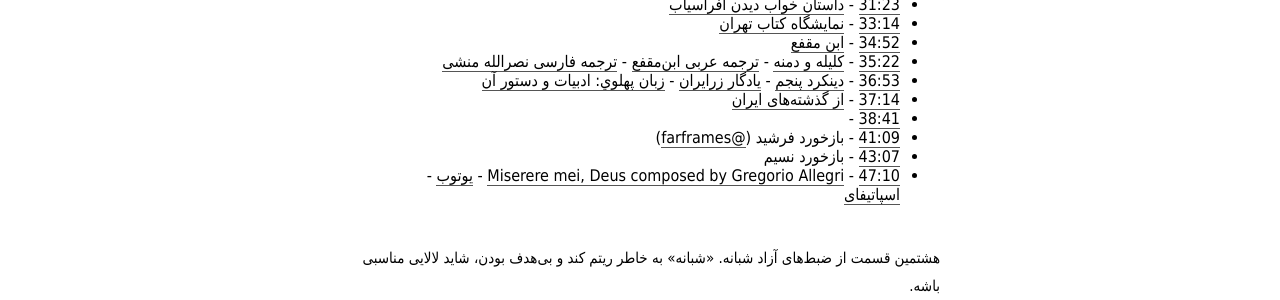
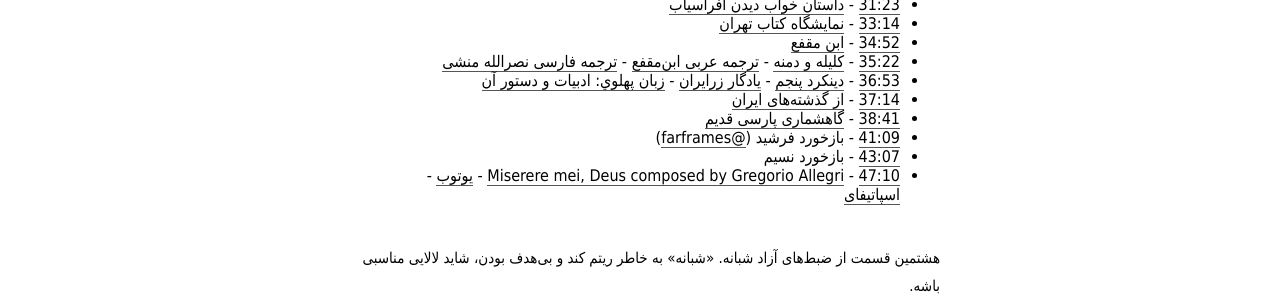
Before and after one commit to mohsend/mehsen.ir, a Jekyll site: the page built from _posts/2019-05-27-shabane-008.md, in a window 1280 px wide and 900 px high, scrolled down 1515 px. Shown: the part 151-451 px from the top of the window. Built offline with Jekyll 4.4.1, drawn with Linux system fonts in a browser that asks for light colours; some web fonts are replaced.

Commit message:
Add missing footnote

```diff
--- a/_posts/2019-05-27-shabane-008.md
+++ b/_posts/2019-05-27-shabane-008.md
@@ -61,7 +61,7 @@ podcast:
 * 35:22 - [کلیله و دمنه](https://fa.wikipedia.org/wiki/%DA%A9%D9%84%DB%8C%D9%84%D9%87_%D9%88_%D8%AF%D9%85%D9%86%D9%87) - [ترجمه عربی ابن‌مقفع]() - [ترجمه فارسی نصرالله منشی](https://fa.wikisource.org/wiki/%DA%A9%D9%84%DB%8C%D9%84%D9%87_%D9%88_%D8%AF%D9%85%D9%86%D9%87)
 * 36:53 - [دینکرد پنجم](https://www.goodreads.com/book/show/24128864) - [یادگار زرایران](https://www.goodreads.com/book/show/25067634) - [زبان پهلوي: ادبيات و دستور آن](https://www.goodreads.com/book/show/8491659)
 * 37:14 - [از گذشته‌های ایران](https://www.goodreads.com/book/show/45285913)
-* 38:41 - [](https://fa.wikipedia.org/wiki/%DA%AF%D8%A7%D9%87%E2%80%8C%D8%B4%D9%85%D8%A7%D8%B1%DB%8C_%D8%AF%D8%B1_%D8%A7%DB%8C%D8%B1%D8%A7%D9%86_%D8%A8%D8%A7%D8%B3%D8%AA%D8%A7%D9%86)
+* 38:41 - [گاهشماری پارسی قدیم](https://fa.wikipedia.org/wiki/%DA%AF%D8%A7%D9%87%E2%80%8C%D8%B4%D9%85%D8%A7%D8%B1%DB%8C_%D9%BE%D8%A7%D8%B1%D8%B3%DB%8C_%D9%82%D8%AF%DB%8C%D9%85)
 * 41:09 - بازخورد فرشید ([@farframes](https://www.instagram.com/farframes/))
 * 43:07 - بازخورد نسیم
 * 47:10 - [Miserere mei, Deus composed by Gregorio Allegri](https://en.wikipedia.org/wiki/Miserere_(Allegri)) - [یوتوب](https://www.youtube.com/watch?v=3s45XOnYOIw&list=PLflfic2qZOnFwXMG_kqBzkzPgFyC8EMqy) - [اسپاتیفای](https://open.spotify.com/track/1yColXUkf6Dq4swYpsgJRQ)
```
